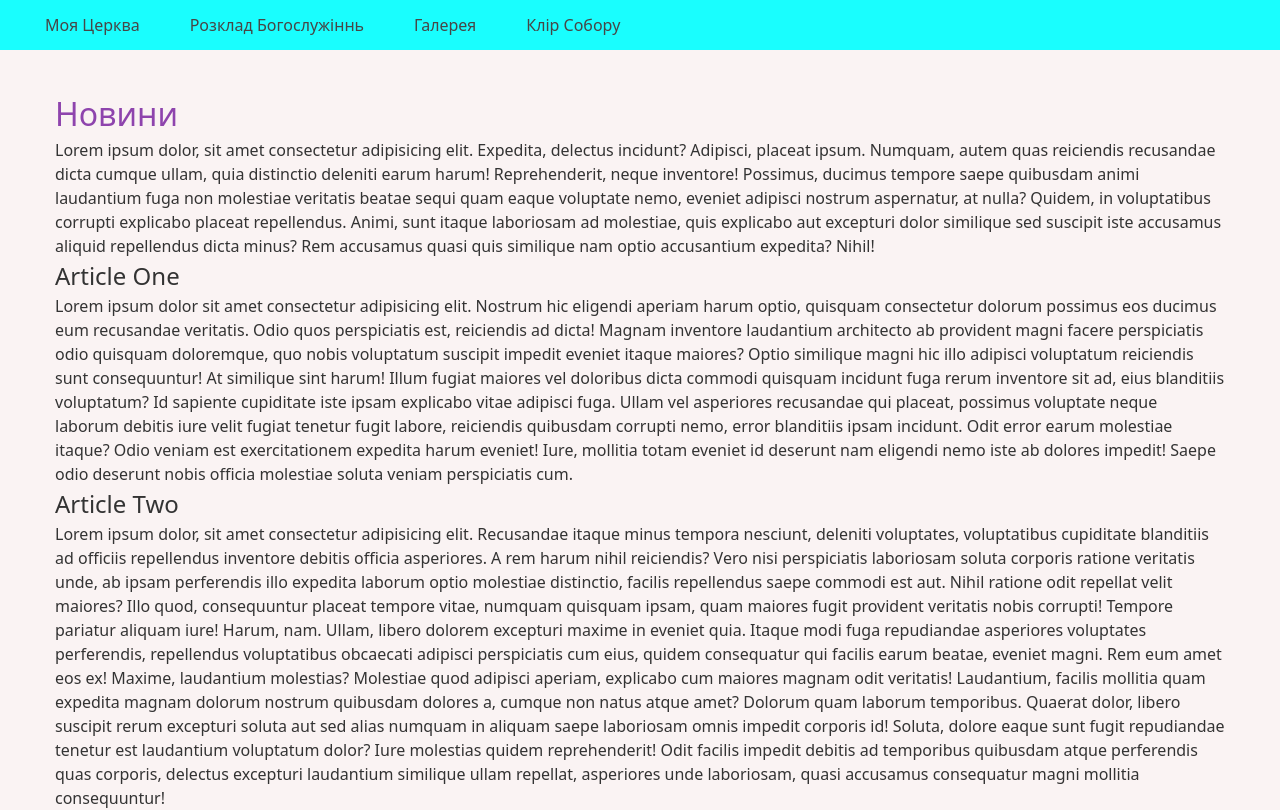
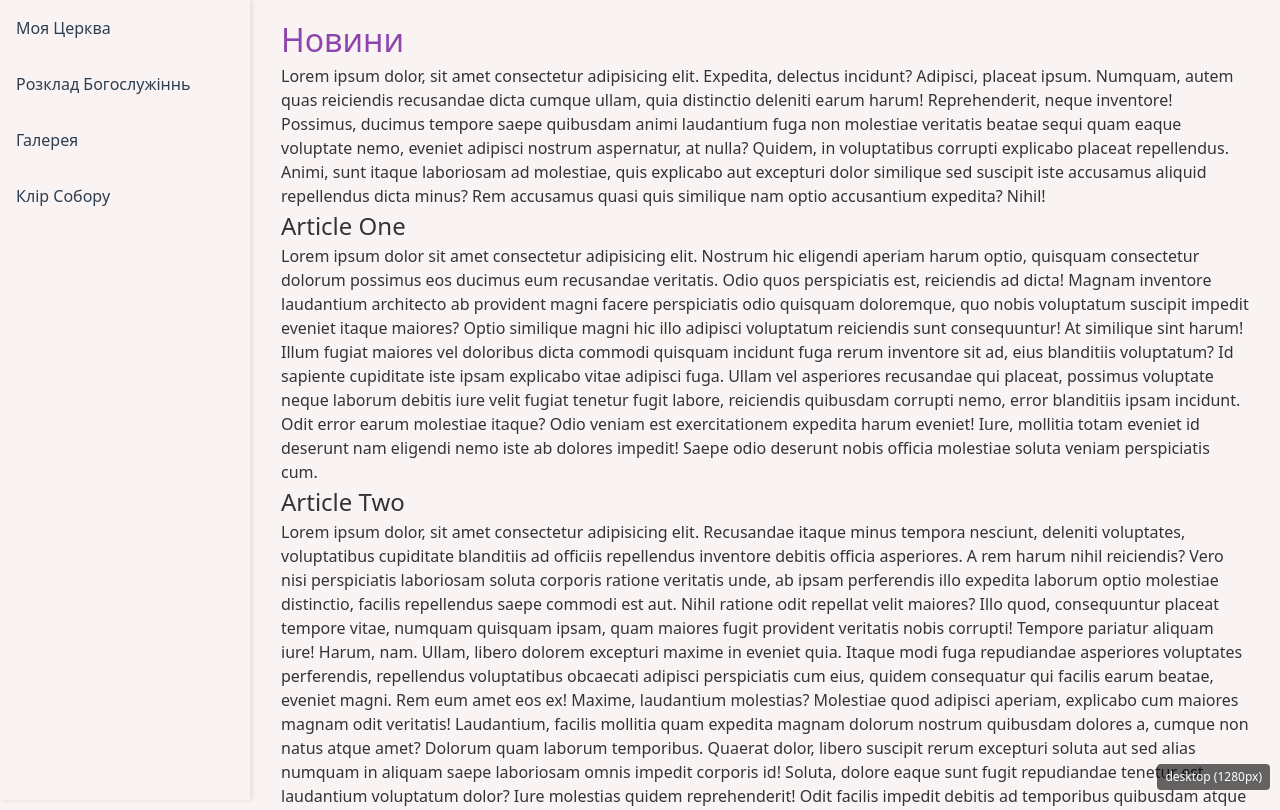
Before and after one commit to ValeriyVinn/my-parish, a React (Vite) app: page / in a window 1280 px wide. Shown: the top 810 px of the page. Built offline with nearby package versions, Linux system fonts and the light colour scheme.

Commit message:
Added started adaptive on .contaener and menu

```diff
--- a/src/App.jsx
+++ b/src/App.jsx
@@ -5,6 +5,7 @@ import News from "./components/News/News";
 import Shedule from "./components/Shedule/Shedule";
 import Gallery from "./components/Gallery/Gallery";
 import Clergy from "./components/Clergy/Clergy";
+import BreakpointHelper from "./components/BreakpointHelper/BreakpointHelper";
 
 function App() {
   return (
@@ -14,13 +15,14 @@ function App() {
         <Routes>
           <Route path="/" element={<SharedLayout />}>
             <Route index element={<News />} />
-            <Route path="/shedule" element={<Shedule/>} />
-            <Route path="/gallery" element={<Gallery/>} />
-            <Route path="/clergy" element={<Clergy/>} />
+            <Route path="/shedule" element={<Shedule />} />
+            <Route path="/gallery" element={<Gallery />} />
+            <Route path="/clergy" element={<Clergy />} />
             <Route path="*" element={<h1>Element not found</h1>} />
           </Route>
         </Routes>
       </div>
+      <BreakpointHelper />
     </div>
   );
 }
--- /dev/null
+++ b/src/components/BreakpointHelper/BreakpointHelper.jsx
@@ -0,0 +1,34 @@
+// BreakpointHelper.jsx
+import { useEffect, useState } from "react";
+
+export default function BreakpointHelper() {
+  const [width, setWidth] = useState(window.innerWidth);
+
+  useEffect(() => {
+    const onResize = () => setWidth(window.innerWidth);
+    window.addEventListener("resize", onResize);
+    return () => window.removeEventListener("resize", onResize);
+  }, []);
+
+  let label = "mobile";
+  if (width >= 768) label = "tablet";
+  if (width >= 1024) label = "desktop";
+
+  return (
+    <div
+      style={{
+        position: "fixed",
+        bottom: 10,
+        right: 10,
+        padding: "4px 8px",
+        background: "rgba(0,0,0,0.6)",
+        color: "#fff",
+        fontSize: "12px",
+        borderRadius: "4px",
+        zIndex: 9999,
+      }}
+    >
+      {label} ({width}px)
+    </div>
+  );
+}
--- a/src/index.css
+++ b/src/index.css
@@ -92,7 +92,31 @@ div {
   margin-right: auto;
   padding-left: 15px;
   padding-right: 15px;
-  max-width: 1200px;
   width: 100%;
   box-sizing: border-box;
+  max-width: 100%; /* за замовчуванням */
 }
+
+@media (min-width: 480px) {
+  .container {
+    max-width: 440px;
+  }
+}
+
+@media (min-width: 768px) {
+  .container {
+    max-width: 720px;
+  }
+}
+
+@media (min-width: 1024px) {
+  .container {
+    max-width: 960px;
+  }
+}
+
+@media (min-width: 1280px) {
+  .container {
+    max-width: 1200px;
+  }
+}
--- a/src/layouts/SharedLayout.jsx
+++ b/src/layouts/SharedLayout.jsx
@@ -1,35 +1,63 @@
 import { NavLink, Outlet } from "react-router-dom";
+import { useState } from "react";
 import css from "./SharedLayout.module.css";
 
 const SharedLayout = () => {
+  const [isOpen, setIsOpen] = useState(false);
+
+  const toggleMenu = () => setIsOpen(!isOpen);
+
   return (
-    <div className={`${css.nav} `}>
+    <>
+      <button onClick={toggleMenu} className={css.burger}>
+        ☰
+      </button>
+
+      <div className={`${css.nav} ${isOpen ? css.open : ""}`}>
         <ul className={css.navList}>
           <li className={css.navItem}>
-          <NavLink to="/" className={css.navLink}>
+            <NavLink
+              to="/"
+              className={css.navLink}
+              onClick={() => setIsOpen(false)}
+            >
               Моя Церква
             </NavLink>
           </li>
           <li className={css.navItem}>
-          <NavLink to="shedule" className={css.navLink}>
+            <NavLink
+              to="shedule"
+              className={css.navLink}
+              onClick={() => setIsOpen(false)}
+            >
               Розклад Богослужіннь
             </NavLink>
           </li>
           <li className={css.navItem}>
-          <NavLink to="gallery" className={css.navLink}>
+            <NavLink
+              to="gallery"
+              className={css.navLink}
+              onClick={() => setIsOpen(false)}
+            >
               Галерея
             </NavLink>
           </li>
           <li className={css.navItem}>
-          <NavLink to="clergy" className={css.navLink}>
+            <NavLink
+              to="clergy"
+              className={css.navLink}
+              onClick={() => setIsOpen(false)}
+            >
               Клір Собору
             </NavLink>
           </li>
         </ul>
+      </div>
+
       <main className={css.main}>
         <Outlet />
       </main>
-    </div>
+    </>
   );
 };
 
--- a/src/layouts/SharedLayout.module.css
+++ b/src/layouts/SharedLayout.module.css
@@ -1,38 +1,65 @@
 .nav {
-  position: relative;
+  position: fixed;
+  top: 0;
+  left: 0;
+  width: 250px;
+  height: 100%;
+  background-color: var(--color-background, #fff);
+  box-shadow: 2px 0 5px rgba(0, 0, 0, 0.1);
+  transform: translateX(-100%);
+  transition: transform 0.3s ease;
+  z-index: 1000;
+}
 
+.nav.open {
+  transform: translateX(0);
+}
+
+@media (min-width: 768px) {
+  .nav {
+    transform: translateX(0);
+    position: fixed;
+  }
 }
 
 .navList {
-  width: 100%;
-  position: fixed;
-  /* padding: 20px 150px; */
-  display: flex;
-  opacity: 0.9;
-  background-color: aqua;
   list-style: none;
-}
-.navItem {
-  padding: 0px 5px;
-  /* outline: 1px solid rgb(157, 255, 255); */
-  border-radius: 5px;
-  height: 50px;
-}
-.navItem:hover,
-.navItem:active {
-  background-color: rgb(157, 255, 255);
-}
-.navLink {
-  display: block;
-  width: 100%;
-  height: 100%;
-  line-height: 50px;
+  padding: 0;
+  margin: 0;
 }
 
-.navItem:not(:last-child) {
-  margin-right: 40px;
+.navItem {
+  padding: 1rem;
+}
+
+.navLink {
+  text-decoration: none;
+  color: var(--color-primary, #2c3e50);
 }
 
 .main {
-  padding: 90px 20px;
+  margin-left: 0;
+  padding: 1rem;
 }
+
+@media (min-width: 768px) {
+  .main {
+    margin-left: 250px;
+  }
+}
+
+.burger {
+  position: fixed;
+  top: 0.25rem;
+  right: 0.25rem;
+  background: none;
+  border: none;
+  font-size: 2rem;
+  z-index: 1100;
+}
+
+@media (min-width: 768px) {
+  .burger {
+    display: none;
+  }
+}
```
Also changed, not shown: src/components/BreakpointHelper/BreakpointHelper.module.jsx (added). Lines whose indentation alone changed are shown as unchanged.
